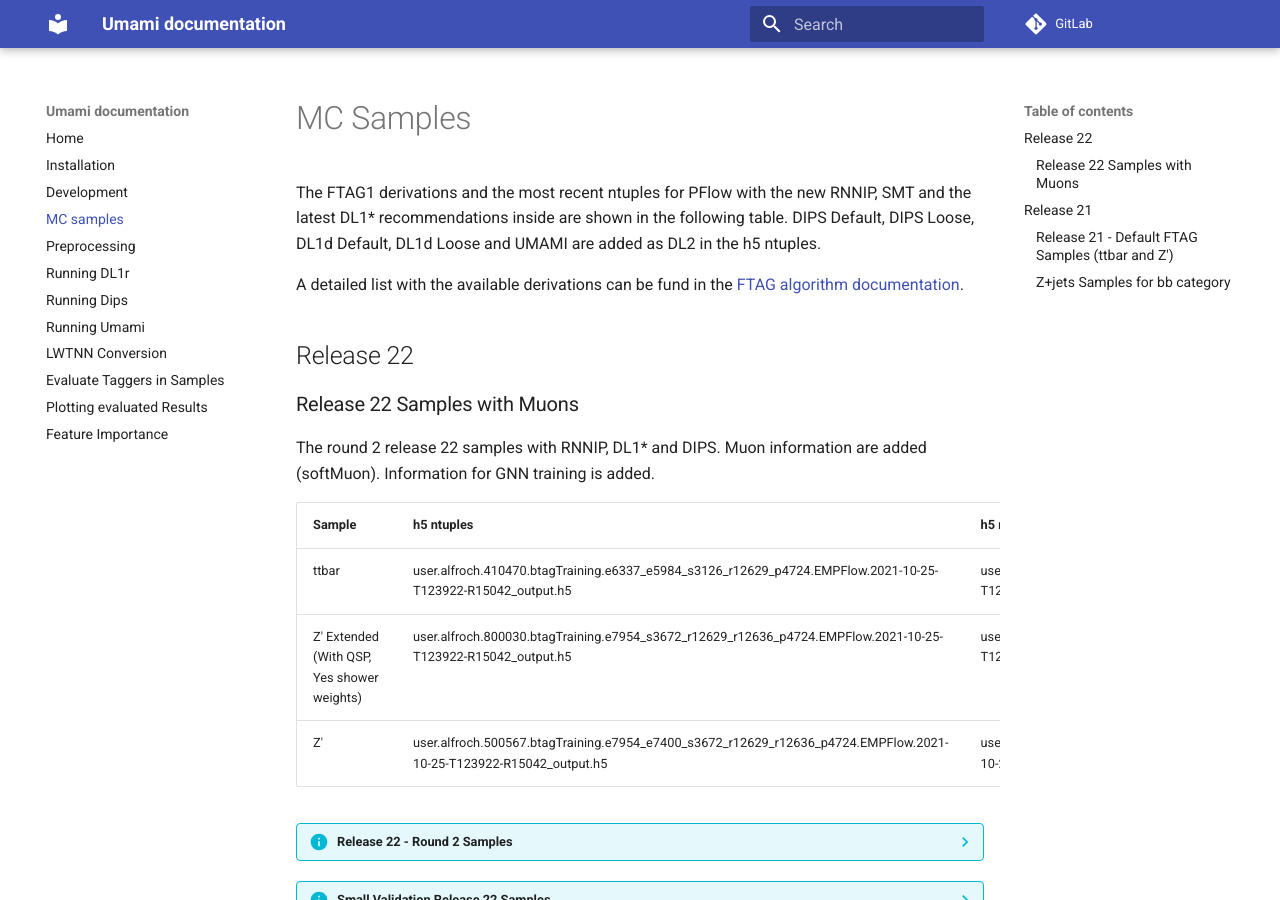
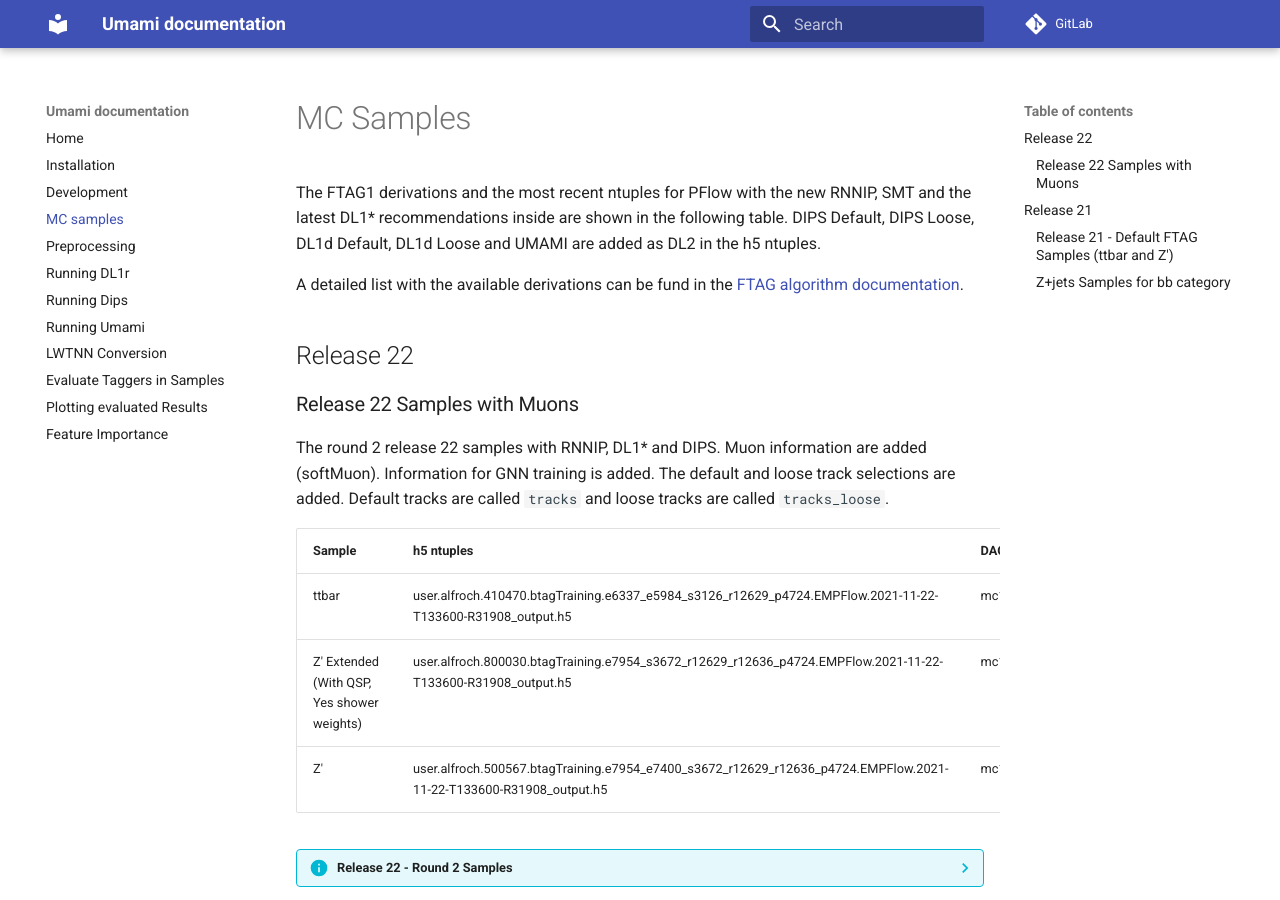
Before and after one commit to umami-hep/umami, an MkDocs documentation site: the page built from docs/mc-samples.md, in a window 1280 px wide and 900 px high. Built offline with MkDocs 1.6.1 and Material for MkDocs 9.7.7, drawn with Linux system fonts in a browser that asks for light colours.

Commit message:
Adding new p4567 and p4724 samples

```diff
--- a/docs/mc-samples.md
+++ b/docs/mc-samples.md
@@ -12,13 +12,13 @@
 
 ### Release 22 Samples with Muons
 
-The round 2 release 22 samples with RNNIP, DL1* and DIPS. Muon information are added (softMuon). Information for GNN training is added.
+The round 2 release 22 samples with RNNIP, DL1* and DIPS. Muon information are added (softMuon). Information for GNN training is added. The default and loose track selections are added. Default tracks are called `tracks` and loose tracks are called `tracks_loose`.
 
-| Sample | h5 ntuples | h5 ntuples (looser track selection)   |  DAOD_PHYSVAL derivations| AOD |
-| ------------- | ---------------- | ---------------- | ---------------- | ---------------- |
-| ttbar | user.alfroch.410470.btagTraining.e6337_e5984_s3126_r12629_p4724.EMPFlow.2021-10-25-T123922-R15042_output.h5 | user.alfroch.410470.btagTraining.e6337_e5984_s3126_r12629_p4724.EMPFlow_loose.2021-10-25-T124052-R11453_output.h5 | mc16_13TeV.410470.PhPy8EG_A14_ttbar_hdamp258p75_nonallhad.deriv.DAOD_PHYSVAL.e6337_e5984_s3126_r12629_p4724 | mc16_13TeV.410470.PhPy8EG_A14_ttbar_hdamp258p75_nonallhad.recon.AOD.e6337_e5984_s3126_r12629
-| Z' Extended (With QSP, Yes shower weights) | user.alfroch.800030.btagTraining.e7954_s3672_r12629_r12636_p4724.EMPFlow.2021-10-25-T123922-R15042_output.h5 | user.alfroch.800030.btagTraining.e7954_s3672_r12629_r12636_p4724.EMPFlow_loose.2021-10-25-T124052-R11453_output.h5 | mc16_13TeV.800030.Py8EG_A14NNPDF23LO_flatpT_Zprime_Extended.deriv.DAOD_PHYSVAL.e7954_s3672_r12629_r12636_p4724 |  |
-| Z' | user.alfroch.500567.btagTraining.e7954_e7400_s3672_r12629_r12636_p4724.EMPFlow.2021-10-25-T123922-R15042_output.h5 | user.alfroch.500567.btagTraining.e7954_e7400_s3672_r12629_r12636_p4724.EMPFlow_loose.2021-10-25-T124052-R11453_output.h5 | mc16_13TeV.500567.MGH7EG_NNPDF23ME_Zprime.deriv.DAOD_PHYSVAL.e7954_e7400_s3672_r12629_r12636_p4724 | mc16_13TeV.500567.MGH7EG_NNPDF23ME_Zprime.merge.AOD.e7954_e7400_s3672_r12629_r12636 |
+| Sample | h5 ntuples | DAOD_PHYSVAL derivations| AOD |
+| ------------- | ---------------- | ---------------- | ---------------- |
+| ttbar | user.alfroch.410470.btagTraining.e6337_e5984_s3126_r12629_p4724.EMPFlow.2021-11-22-T133600-R31908_output.h5 | mc16_13TeV.410470.PhPy8EG_A14_ttbar_hdamp258p75_nonallhad.deriv.DAOD_PHYSVAL.e6337_e5984_s3126_r12629_p4724 | mc16_13TeV.410470.PhPy8EG_A14_ttbar_hdamp258p75_nonallhad.recon.AOD.e6337_e5984_s3126_r12629
+| Z' Extended (With QSP, Yes shower weights) | user.alfroch.800030.btagTraining.e7954_s3672_r12629_r12636_p4724.EMPFlow.2021-11-22-T133600-R31908_output.h5 | mc16_13TeV.800030.Py8EG_A14NNPDF23LO_flatpT_Zprime_Extended.deriv.DAOD_PHYSVAL.e7954_s3672_r12629_r12636_p4724 |  |
+| Z' | user.alfroch.500567.btagTraining.e7954_e7400_s3672_r12629_r12636_p4724.EMPFlow.2021-11-22-T133600-R31908_output.h5 | mc16_13TeV.500567.MGH7EG_NNPDF23ME_Zprime.deriv.DAOD_PHYSVAL.e7954_e7400_s3672_r12629_r12636_p4724 | mc16_13TeV.500567.MGH7EG_NNPDF23ME_Zprime.merge.AOD.e7954_e7400_s3672_r12629_r12636 |
 
 
 
@@ -27,13 +27,13 @@
 
 
 
-    The Round 2 release 22 samples with RNNIP, DL1* and DIPS.
+    The Round 2 release 22 samples with RNNIP, DL1* and DIPS. The default and loose track selections are added. Default tracks are called `tracks` and loose tracks are called `tracks_loose`.
 
-    | Sample | h5 ntuples | h5 ntuples (looser track selection)   |  DAOD_PHYSVAL derivations| AOD |
-    | ------------- | ---------------- | ---------------- | ---------------- | ---------------- |
-    | ttbar | user.alfroch.410470.btagTraining.e6337_e5984_s3126_r12629_p4567.EMPFlow.2021-10-25-T123922-R15042_output.h5 | user.alfroch.410470.btagTraining.e6337_e5984_s3126_r12629_p4567.EMPFlow_loose.2021-10-25-T124052-R11453_output.h5 | mc16_13TeV.410470.PhPy8EG_A14_ttbar_hdamp258p75_nonallhad.deriv.DAOD_PHYSVAL.e6337_e5984_s3126_r12629_p4567 | mc16_13TeV.410470.PhPy8EG_A14_ttbar_hdamp258p75_nonallhad.recon.AOD.e6337_e5984_s3126_r12629
-    | Z' Extended (With QSP, Yes shower weights) | user.alfroch.800030.btagTraining.e7954_s3672_r12629_p4567.EMPFlow.2021-10-25-T123922-R15042_output.h5 | user.alfroch.800030.btagTraining.e7954_s3672_r12629_p4567.EMPFlow_loose.2021-10-25-T124052-R11453_output.h5 | mc16_13TeV.800030.Py8EG_A14NNPDF23LO_flatpT_Zprime_Extended.deriv.DAOD_PHYSVAL.e7954_s3672_r12629_p4567 | |
-    | Z' | user.alfroch.500567.btagTraining.e7954_s3672_r12629_p4567.EMPFlow.2021-10-25-T123922-R15042_output.h5 | user.alfroch.500567.btagTraining.e7954_s3672_r12629_p4567.EMPFlow_loose.2021-10-25-T124052-R11453_output.h5 | mc16_13TeV.500567.MGH7EG_NNPDF23ME_Zprime.deriv.DAOD_PHYSVAL.e7954_s3672_r12629_p4567 | |
+    | Sample | h5 ntuples | DAOD_PHYSVAL derivations| AOD |
+    | ------------- | ---------------- | ---------------- | ---------------- |
+    | ttbar | user.alfroch.410470.btagTraining.e6337_e5984_s3126_r12629_p4567.EMPFlow.2021-11-22-T133600-R31908_output.h5 | mc16_13TeV.410470.PhPy8EG_A14_ttbar_hdamp258p75_nonallhad.deriv.DAOD_PHYSVAL.e6337_e5984_s3126_r12629_p4567 | mc16_13TeV.410470.PhPy8EG_A14_ttbar_hdamp258p75_nonallhad.recon.AOD.e6337_e5984_s3126_r12629
+    | Z' Extended (With QSP, Yes shower weights) | uuser.alfroch.800030.btagTraining.e7954_s3672_r12629_p4567.EMPFlow.2021-11-22-T133600-R31908_output.h5 | mc16_13TeV.800030.Py8EG_A14NNPDF23LO_flatpT_Zprime_Extended.deriv.DAOD_PHYSVAL.e7954_s3672_r12629_p4567 | |
+    | Z' | user.alfroch.500567.btagTraining.e7954_s3672_r12629_p4567.EMPFlow.2021-11-22-T133600-R31908_output.h5 | mc16_13TeV.500567.MGH7EG_NNPDF23ME_Zprime.deriv.DAOD_PHYSVAL.e7954_s3672_r12629_p4567 | |
 
 
 
```
Also changed, not shown: docs/installation.md (+3 -4 lines).
